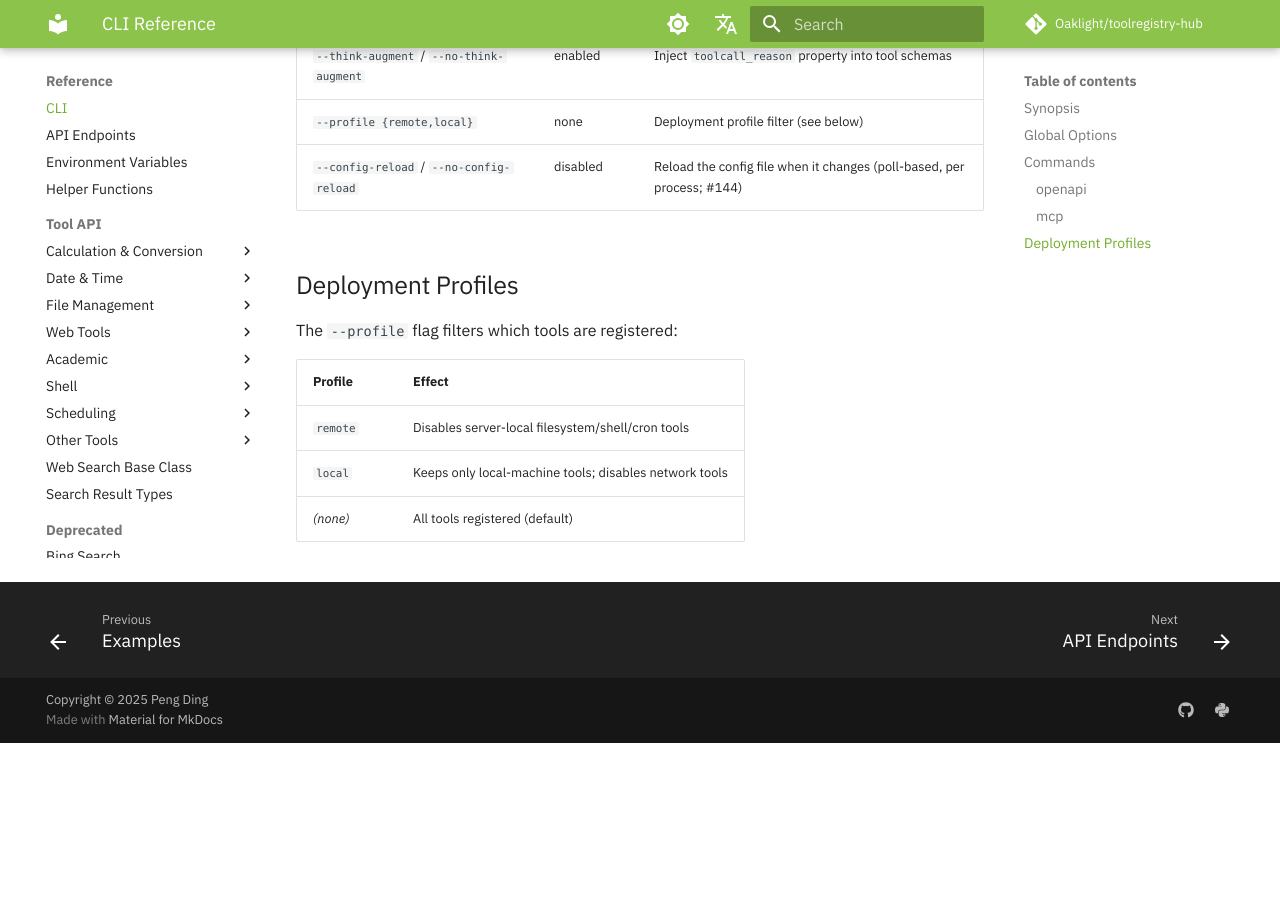
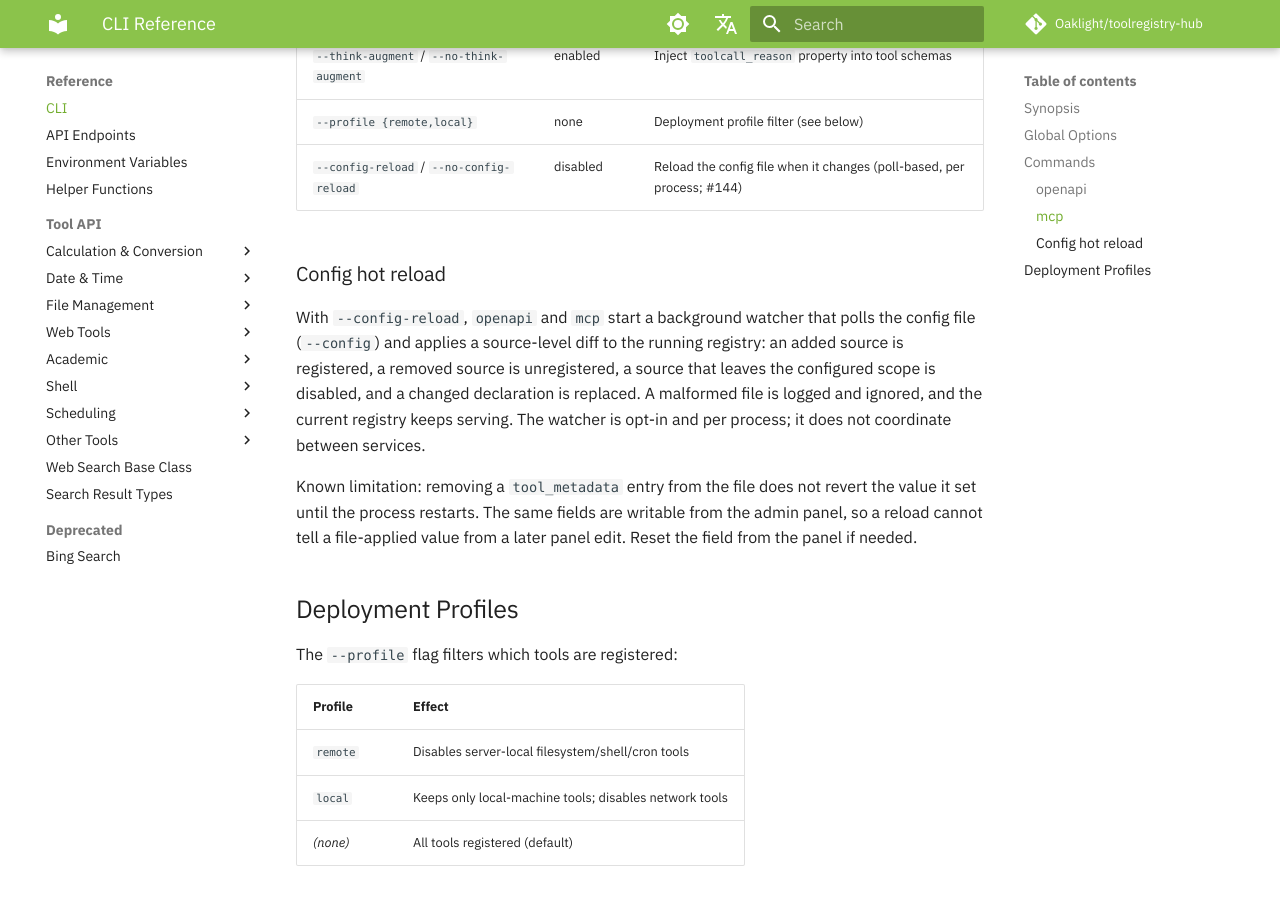
Before and after one commit to Oaklight/toolregistry-hub, an MkDocs documentation site: the page built from docs/reference/cli.md, in a window 1280 px wide and 900 px high, scrolled down 2167 px. Built offline with MkDocs 1.6.1 and Material for MkDocs 9.7.7, drawn with Linux system fonts in a browser that asks for light colours; some web fonts are replaced; comment, search, counter and statistics services are not loaded; before the commit the page ends 2910 px from its top, so only the background shows below that.

Commit message:
docs: document the tool_metadata limitation next to --config-reload (#144)

```diff
--- a/docs/reference/cli.md
+++ b/docs/reference/cli.md
@@ -70,6 +70,21 @@ toolregistry-hub mcp [OPTIONS]
 | `--profile {remote,local}` | none | Deployment profile filter (see below) |
 | `--config-reload` / `--no-config-reload` | disabled | Reload the config file when it changes (poll-based, per process; #144) |
 
+### Config hot reload
+
+With `--config-reload`, `openapi` and `mcp` start a background watcher that
+polls the config file (`--config`) and applies a source-level diff to the
+running registry: an added source is registered, a removed source is
+unregistered, a source that leaves the configured scope is disabled, and a
+changed declaration is replaced. A malformed file is logged and ignored, and
+the current registry keeps serving. The watcher is opt-in and per process;
+it does not coordinate between services.
+
+Known limitation: removing a `tool_metadata` entry from the file does not
+revert the value it set until the process restarts. The same fields are
+writable from the admin panel, so a reload cannot tell a file-applied value
+from a later panel edit. Reset the field from the panel if needed.
+
 ## Deployment Profiles
 
 The `--profile` flag filters which tools are registered:
```
